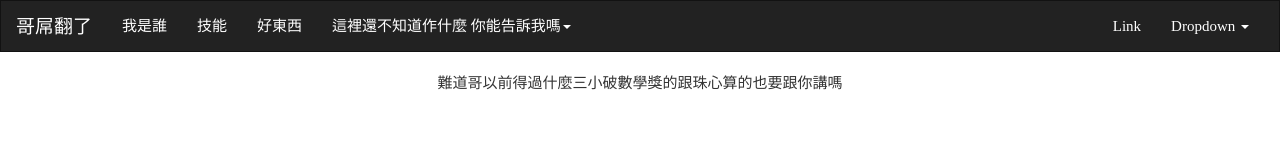
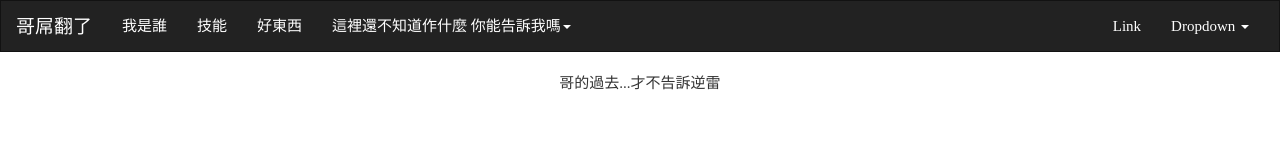
Before and after one commit to mcgodamn/t7214948ttt.github.io, a plain HTML site: page back.html in a window 1280 px wide. Drawn offline with nearby package versions, Linux system fonts and the light colour scheme.

Commit message:
Update back.html

```diff
--- a/back.html
+++ b/back.html
@@ -68,7 +68,7 @@
 <body>
 
   <div class="container">
-  <p class="text-center">難道哥以前得過什麼三小破數學獎的跟珠心算的也要跟你講嗎</p>
+  <p class="text-center">哥的過去...才不告訴逆雷</p>
   </div>
 	<script src="//ajax.googleapis.com/ajax/libs/jquery/1.11.1/jquery.min.js"></script>
   <script src="https://cdn.jsdelivr.net/bootstrap/3.3.0/js/bootstrap.min.js"></script>
```
